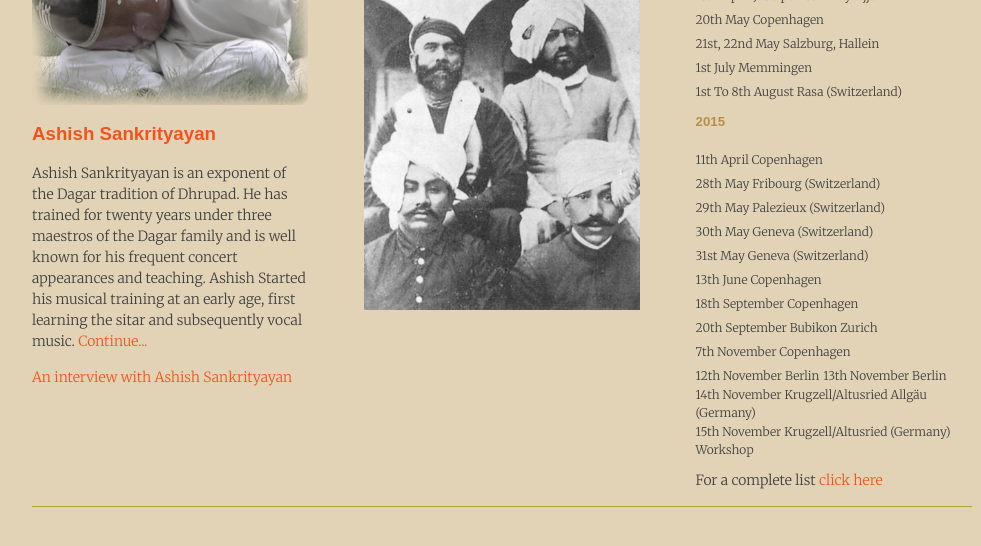
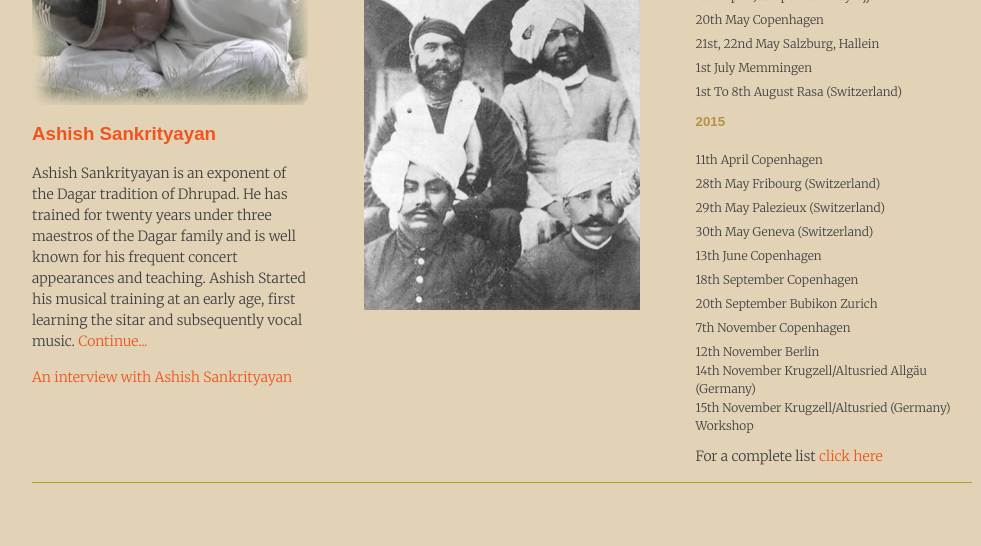
Before and after one commit to sama66/q3, a Jekyll site: the page built from index.html, in a window 1280 px wide, cut to the strip 927-1498 px from the top of the page. Shown: the top 546 px of the strip, without its empty margins (138-1119 px from the left). Built offline with Jekyll 4.4.1, drawn with Linux system fonts in a browser that asks for light colours; some web fonts are replaced.

Commit message:
short concert

```diff
--- a/_includes/concerts-short.html
+++ b/_includes/concerts-short.html
@@ -21,13 +21,11 @@
 <li>28th May Fribourg (Switzerland)</li>
 <li>29th May Palezieux (Switzerland)</li>
 <li>30th May Geneva (Switzerland)</li>
-<li>31st May Geneva (Switzerland)</li>
 <li>13th June Copenhagen</li>
 <li>18th September Copenhagen</li>
 <li>20th September Bubikon Zurich</li>
 <li>7th November Copenhagen</li>
 <li>12th November Berlin</li>
-<li>13th November Berlin</li>
 <li>14th November Krugzell/Altusried Allgäu (Germany)</li>
 <li>15th November Krugzell/Altusried (Germany) Workshop</li>
 </ul>
--- a/_sass/_responsive.scss
+++ b/_sass/_responsive.scss
@@ -1,7 +1,4 @@
 @media screen and (max-width: $on-laptop) {
-  body {
-    background: gainsboro;
-  }
   .three-column {
     flex-wrap: wrap;
   }
```
